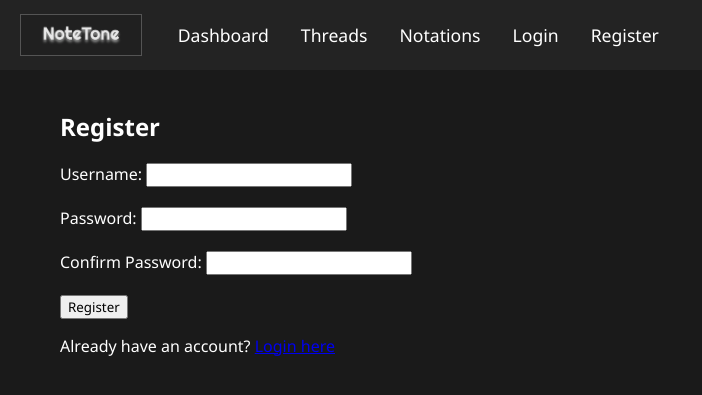
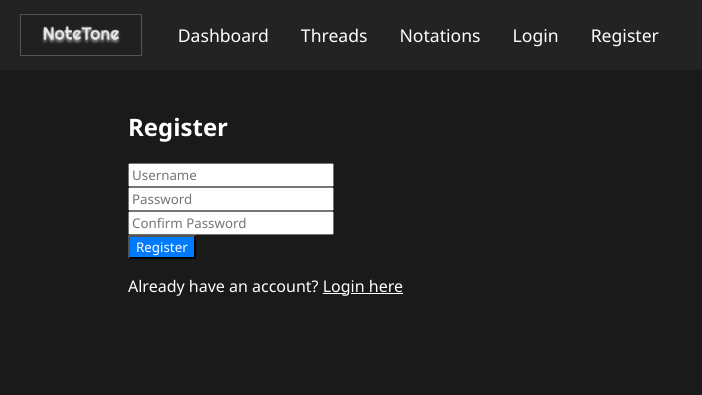
Before and after one commit to ssoraaaaa/notetone, a PHP site: page /register.php in a window 1280 px wide. Shown: the top 395 px of the page, without its empty margins (0-702 px from the left). Run offline with PHP 8.4, Linux system fonts and the light colour scheme.

Commit message:
little fixed login

```diff
--- a/register.php
+++ b/register.php
@@ -66,20 +66,17 @@ if ($_SERVER["REQUEST_METHOD"] == "POST") {
         <?php endif; ?>
         <form method="post" action="">
             <div class="form-group">
-                <label for="username">Username:</label>
-                <input type="text" id="username" name="username" required>
+                <input type="text" id="username" name="username" class="form-control" placeholder="Username" required>
             </div>
             <div class="form-group">
-                <label for="password">Password:</label>
-                <input type="password" id="password" name="password" required>
+                <input type="password" id="password" name="password" class="form-control" placeholder="Password" required>
             </div>
             <div class="form-group">
-                <label for="confirm_password">Confirm Password:</label>
-                <input type="password" id="confirm_password" name="confirm_password" required>
+                <input type="password" id="confirm_password" name="confirm_password" class="form-control" placeholder="Confirm Password" required>
             </div>
-            <button type="submit">Register</button>
+            <button type="submit" class="btn btn-primary">Register</button>
         </form>
-        <p>Already have an account? <a href="login.php">Login here</a></p>
+        <p>Already have an account? <a href="login.php" style="color: #fff;">Login here</a></p>
     </div>
 </body>
 </html>
--- a/style.css
+++ b/style.css
@@ -6,47 +6,15 @@
 body {
     margin: 0;
     padding: 0;
-    font-family: 'Segoe UI', Tahoma, Geneva, Verdana, sans-serif;
     background: #1a1a1a;
     color: #fff;
-    min-width: 1200px; /* Set minimum width */
-    overflow-x: auto; /* Allow horizontal scroll if needed */
 }
 
 .wrapper {
-    width: 1200px; /* Fixed width */
+    width: 80%;
+    max-width: 1200px;
     margin: 0 auto;
     padding: 20px;
-    box-sizing: border-box;
-}
-
-.wrapper-thread {
-    width: 1200px; /* Fixed width */
-    margin: 0 auto;
-    padding: 20px;
-    box-sizing: border-box;
-}
-
-.wrapper-notation {
-    width: 1200px; /* Fixed width */
-    margin: 0 auto;
-    padding: 20px;
-    box-sizing: border-box;
-}
-
-.wrapper-profile {
-    width: 1200px; /* Fixed width */
-    margin: 0 auto;
-    padding: 20px;
-    box-sizing: border-box;
-}
-
-/* Container styles */
-.container {
-    width: 1200px; /* Fixed width */
-    margin: 0 auto;
-    padding: 20px;
-    box-sizing: border-box;
 }
 
 /* Header styles */
@@ -82,50 +50,82 @@ body {
 }
 
 /* Form styles */
-.form-group {
-    margin-bottom: 20px;
-    width: 100%;
-    max-width: 1200px; /* Fixed width */
+
+
+.btn-primary {
+    background-color: #007bff;
+    color: white;
 }
 
-.form-control {
-    width: 100%;
-    padding: 10px;
+.btn-primary:hover {
+    background-color: #0056b3;
+}
+
+/* Thread styles */
+.thread-box {
+    background: #2a2a2a;
+    padding: 20px;
+    border-radius: 8px;
+    margin-bottom: 20px;
     border: 1px solid #464646;
+}
+
+.comment-box {
     background: #2a2a2a;
+    padding: 15px;
+    margin-bottom: 15px;
+    border-radius: 8px;
+    border: 1px solid #464646;
+}
+
+/* Error message */
+.error {
+    color: #dc3545;
+    margin-bottom: 15px;
+}
+
+/* Global styles */
+* {
+    font-family: 'Segoe UI', Tahoma, Geneva, Verdana, sans-serif;
+}
+
+body {
+    margin: 0;
+    padding: 0;
+    font-family: 'Segoe UI', Tahoma, Geneva, Verdana, sans-serif;
+    background: #1a1a1a;
     color: #fff;
-    font-size: 16px;
+    min-width: 1200px; /* Set minimum width */
+    overflow-x: auto; /* Allow horizontal scroll if needed */
+}
+
+.wrapper-thread {
+    width: 1200px; /* Fixed width */
+    margin: 0 auto;
+    padding: 20px;
     box-sizing: border-box;
 }
 
-/* Button styles */
-.btn {
-    padding: 10px 20px;
-    border: none;
-    border-radius: 4px;
-    cursor: pointer;
-    font-size: 16px;
-    transition: background-color 0.3s;
+.wrapper-notation {
+    width: 1200px; /* Fixed width */
+    margin: 0 auto;
+    padding: 20px;
+    box-sizing: border-box;
 }
 
-.btn-primary {
-    background: #4faaff;
-    color: #fff;
+.wrapper-profile {
+    width: 1200px; /* Fixed width */
+    margin: 0 auto;
+    padding: 20px;
+    box-sizing: border-box;
 }
 
-.btn-primary:hover {
-    background: #3d8fd9;
-}
-
-/* Error and success messages */
-.error {
-    color: #ff6b6b;
-    margin-bottom: 20px;
-}
-
-.success {
-    color: #4caf50;
-    margin-bottom: 20px;
+/* Container styles */
+.container {
+    width: 1200px; /* Fixed width */
+    margin: 0 auto;
+    padding: 20px;
+    box-sizing: border-box;
 }
 
 /* Profile specific styles */
@@ -169,14 +169,6 @@ body {
 }
 
 /* Thread and notation specific styles */
-.comment-box {
-    background: #2a2a2a;
-    border: 1px solid #464646;
-    padding: 20px;
-    margin-bottom: 20px;
-    border-radius: 4px;
-}
-
 .notation-box {
     background: #2a2a2a;
     border: 1px solid #464646;
```
Also changed, not shown: login.php (+4 -6 lines).
